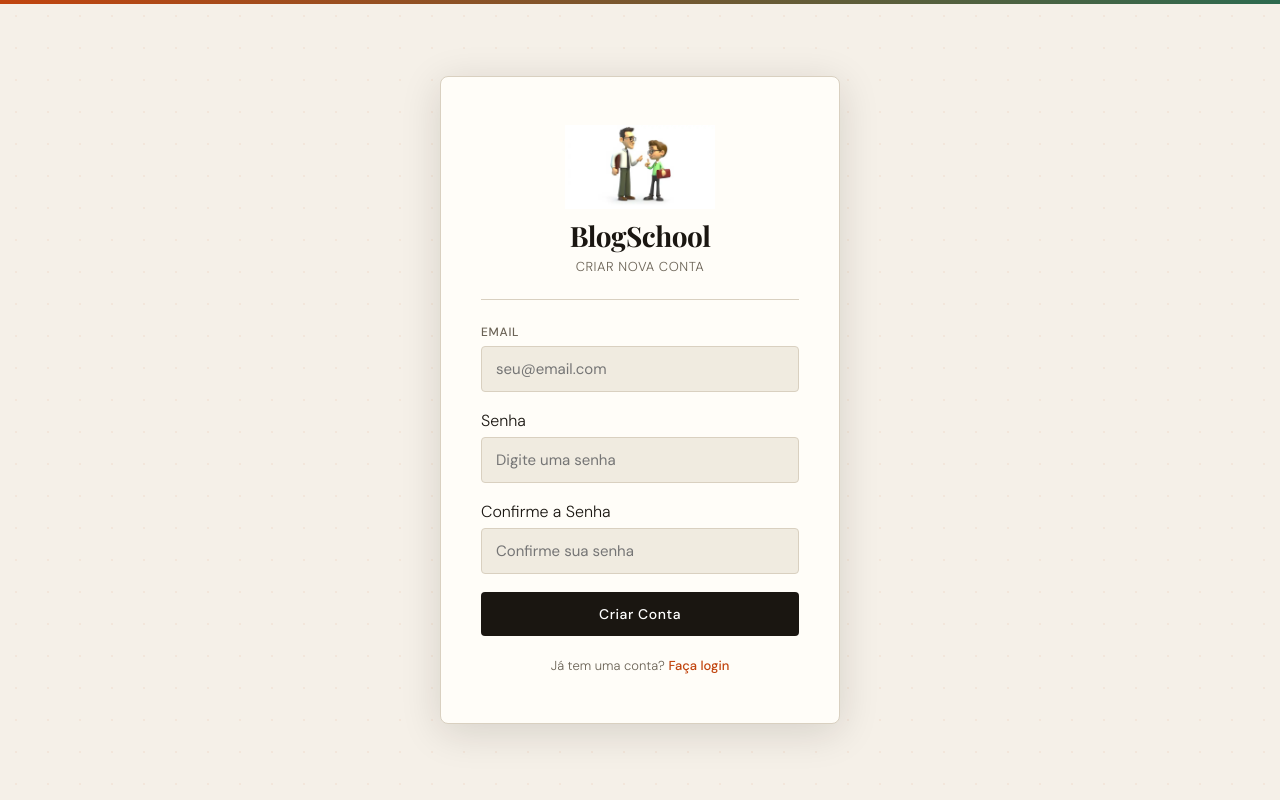
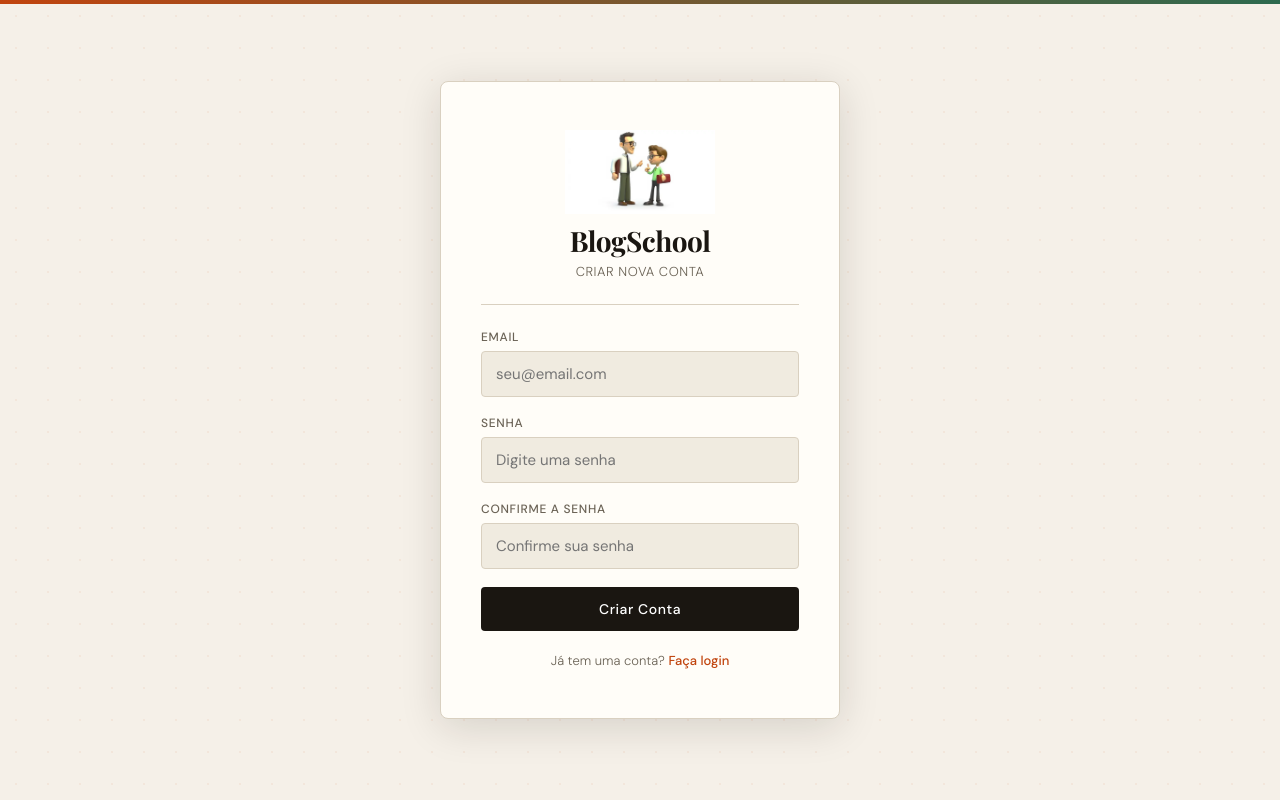
Before and after one commit to Elisson-Santana/FULL-STACK-TEST, a React app in the folder blog-frontend/frontend/: page /register in a window 1280 px wide. Built offline with nearby package versions, Linux system fonts and the light colour scheme; the HTML template or start-up script is replaced by a standard one; a web font is replaced by a local one.

Commit message:
fix: unify label styling in Login and Register components

```diff
--- a/blog-frontend/frontend/src/pages/auth/Login.jsx
+++ b/blog-frontend/frontend/src/pages/auth/Login.jsx
@@ -118,7 +118,7 @@ export default function Login({ onLogin }) {
               disabled={loading}
             />
 
-            <label style={styles.label} style={{ marginTop: "12px" }}>Senha</label>
+            <label style={{ ...styles.label, marginTop: "12px" }}>Senha</label>
             <input
               style={styles.input}
               type="password"
--- a/blog-frontend/frontend/src/pages/auth/Register.jsx
+++ b/blog-frontend/frontend/src/pages/auth/Register.jsx
@@ -66,7 +66,7 @@ export default function Register() {
             disabled={loading}
           />
 
-          <label style={styles.label} style={{ marginTop: "12px" }}>Senha</label>
+          <label style={{ ...styles.label, marginTop: "12px" }}>Senha</label>
           <input
             style={styles.input}
             type="password"
@@ -76,7 +76,7 @@ export default function Register() {
             disabled={loading}
           />
 
-          <label style={styles.label} style={{ marginTop: "12px" }}>Confirme a Senha</label>
+          <label style={{ ...styles.label, marginTop: "12px" }}>Confirme a Senha</label>
           <input
             style={styles.input}
             type="password"
```
